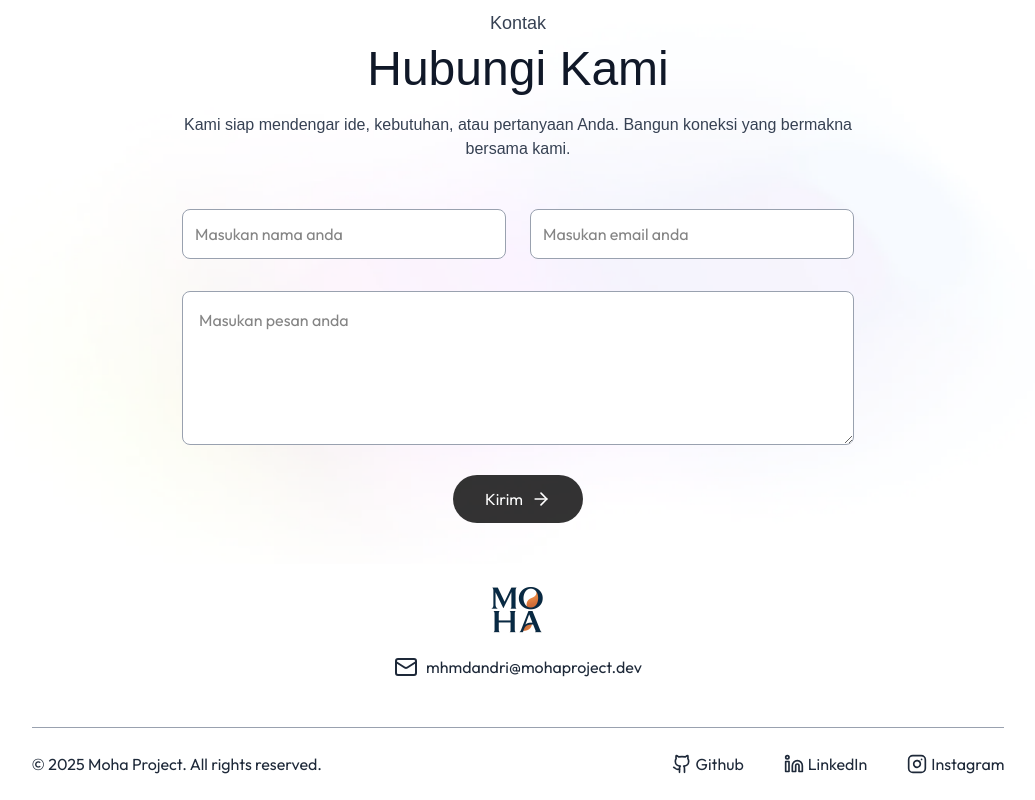
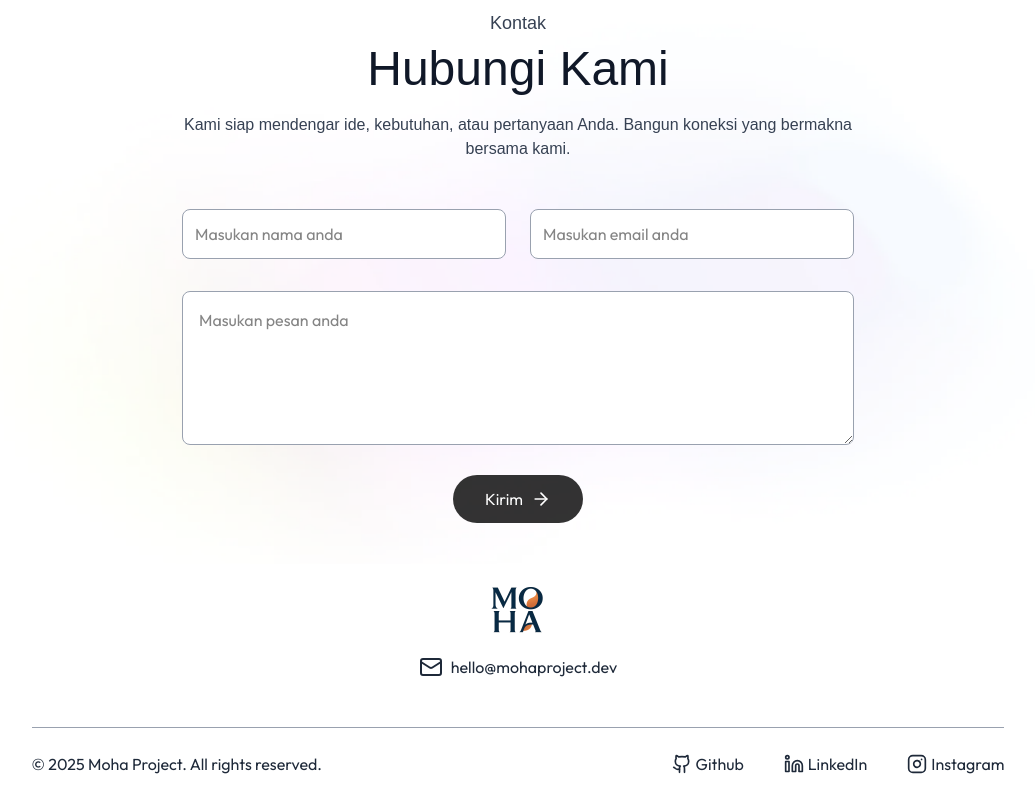
Before and after one commit to mhmdandri/moha, a Next.js app: page / in a window 1280 px wide. Shown: the part 3350-4150 px from the top of the page, without its empty margins (122-1157 px from the left). Built offline with nearby package versions, Linux system fonts and the light colour scheme; no server answers; a web font is replaced by a local one.

Commit message:
update email

```diff
--- a/app/components/Footer.tsx
+++ b/app/components/Footer.tsx
@@ -16,7 +16,7 @@ const Footer = () => {
         />
         <div className="flex flex-wrap items-center justify-center gap-2 mt-3 text-sm sm:text-base">
           <Mail className="w-5 h-5 sm:w-6 sm:h-6" />
-          <span>mhmdandri@mohaproject.dev</span>
+          <span>hello@mohaproject.dev</span>
         </div>
       </div>
 
--- a/lib/site.ts
+++ b/lib/site.ts
@@ -6,7 +6,7 @@ export const siteConfig = {
   url: process.env.NEXT_PUBLIC_SITE_URL ?? "https://www.mohaproject.dev",
   ogImage: "/logo.png",
   locale: "id_ID",
-  email: "mhmdandri@mohaproject.dev",
+  email: "hello@mohaproject.dev",
   sameAs: [
     "https://github.com/mhmdandri",
     "https://www.linkedin.com/in/muhamad-a-067104138/",
```
